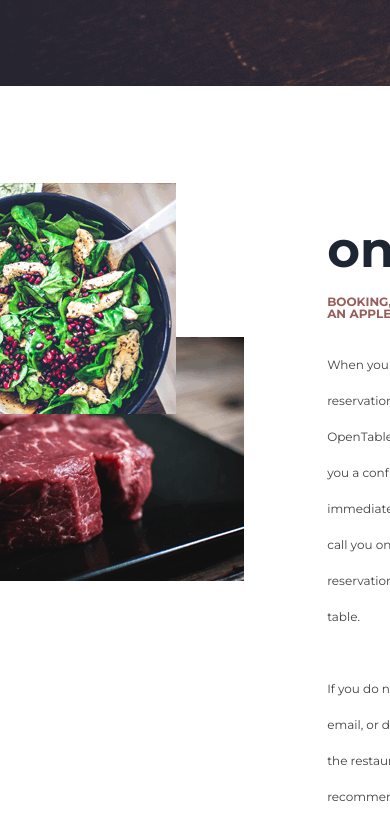
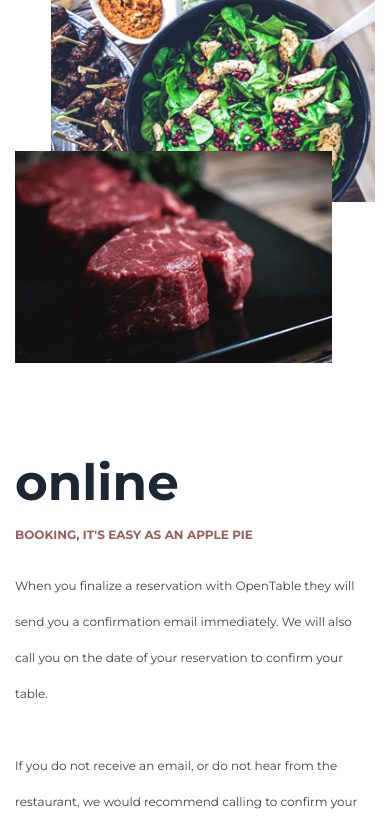
Before and after one commit to kirill1991okt/FD1-119-20_Kirill_Lewkewich, a plain HTML site: page Project/reservation.html in a window 390 px wide. Shown: the part 614-1441 px from the top of the page. Drawn offline with nearby package versions, Linux system fonts and the light colour scheme.

Commit message:
reservation

```diff
--- a/Project/styles/resevation.css
+++ b/Project/styles/resevation.css
@@ -132,3 +132,33 @@ select {
   margin: 0px auto;
   font-family: "Montserrat", sans-serif;
   font-size: 11px;
+}
+
+@media (max-width: 767.98px) {
+  .header_reservation {
+    height: 500px;
+  }
+
+  .section_online {
+    flex-direction: column;
+    margin: 100px auto 140px auto;
+    padding: 0 ;
+  }
+
+  .section_online_photo img:first-child {
+    width: 100%;
+    padding-left: 10%;
+  }
+
+  .section_online_photo img:last-child {
+    position: static;
+    width: 100%;
+    margin-top: -15%;
+    padding-right: 12%;
+  }
+
+  .section_online_atricle {
+    margin-top: 50px;
+    margin-right: 0px;
+    margin-left: 0px;
+  }
```
